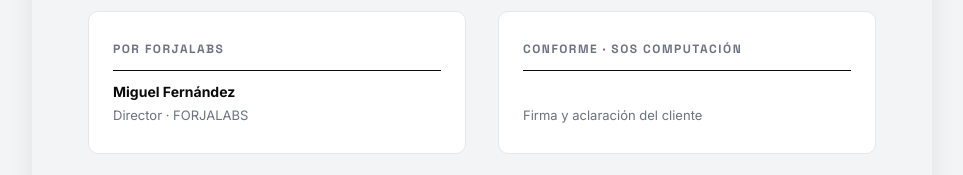
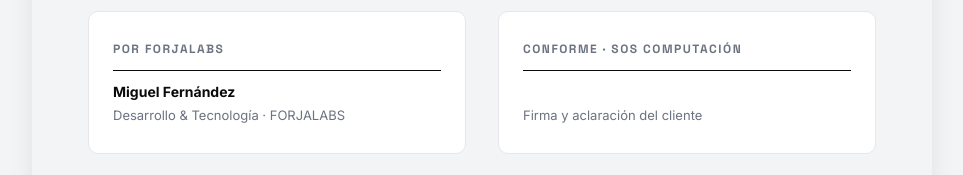
Before and after one commit to graficaves/sosdemo, a plain HTML site: page presupuesto/index.html in a window 1280 px wide. Shown: the part 3917-4092 px from the top of the page, without its empty margins (158-1121 px from the left). Drawn offline with Linux system fonts and the light colour scheme.

Commit message:
Actualizar cargo en firma del presupuesto

```diff
--- a/presupuesto/index.html
+++ b/presupuesto/index.html
@@ -511,7 +511,7 @@
       <h4>Por FORJALABS</h4>
       <div class="firma-line">
         <strong>Miguel Fernández</strong>
-        Director · FORJALABS
+        Desarrollo & Tecnología · FORJALABS
       </div>
     </div>
     <div class="firma-box">
```
